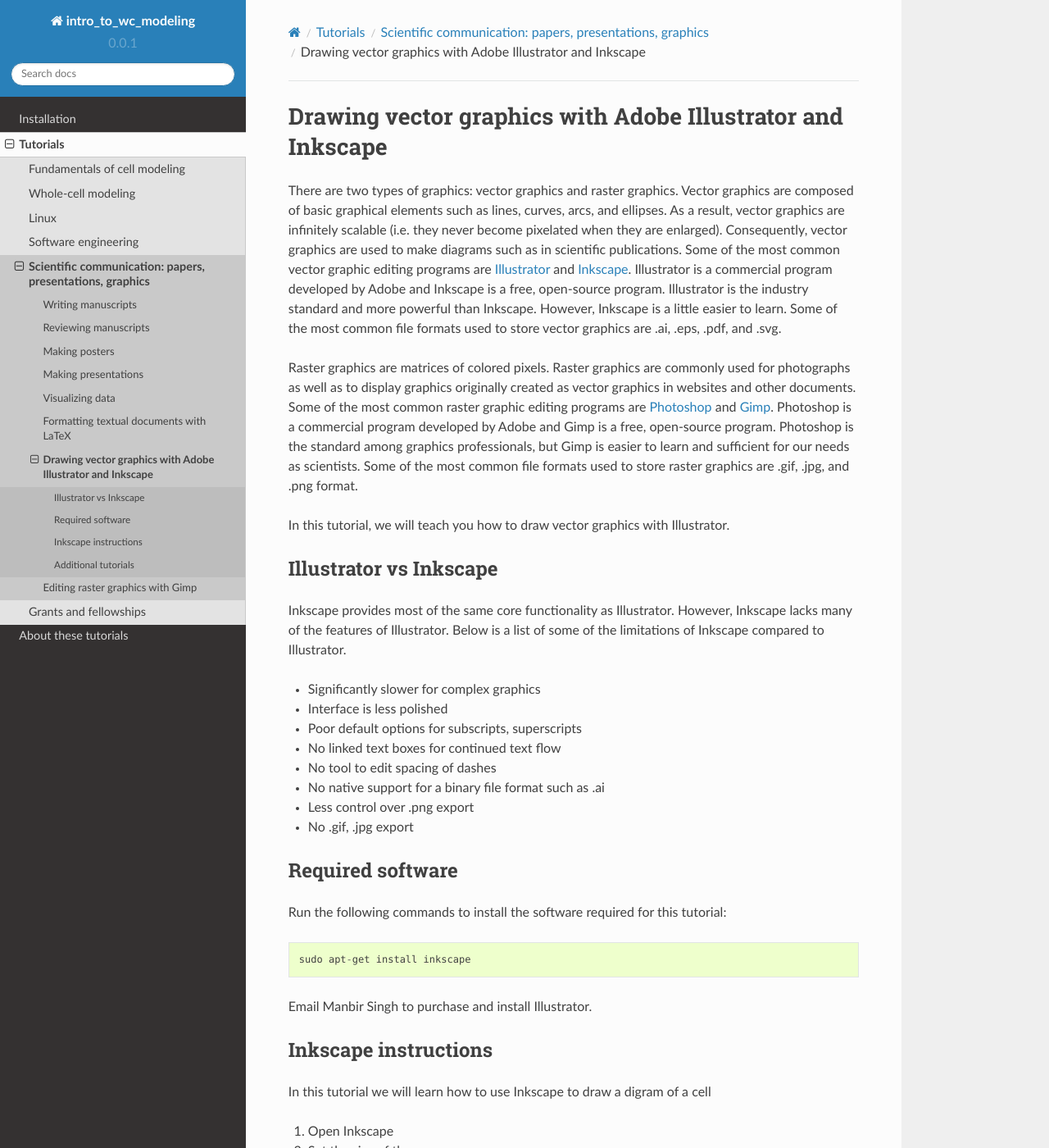
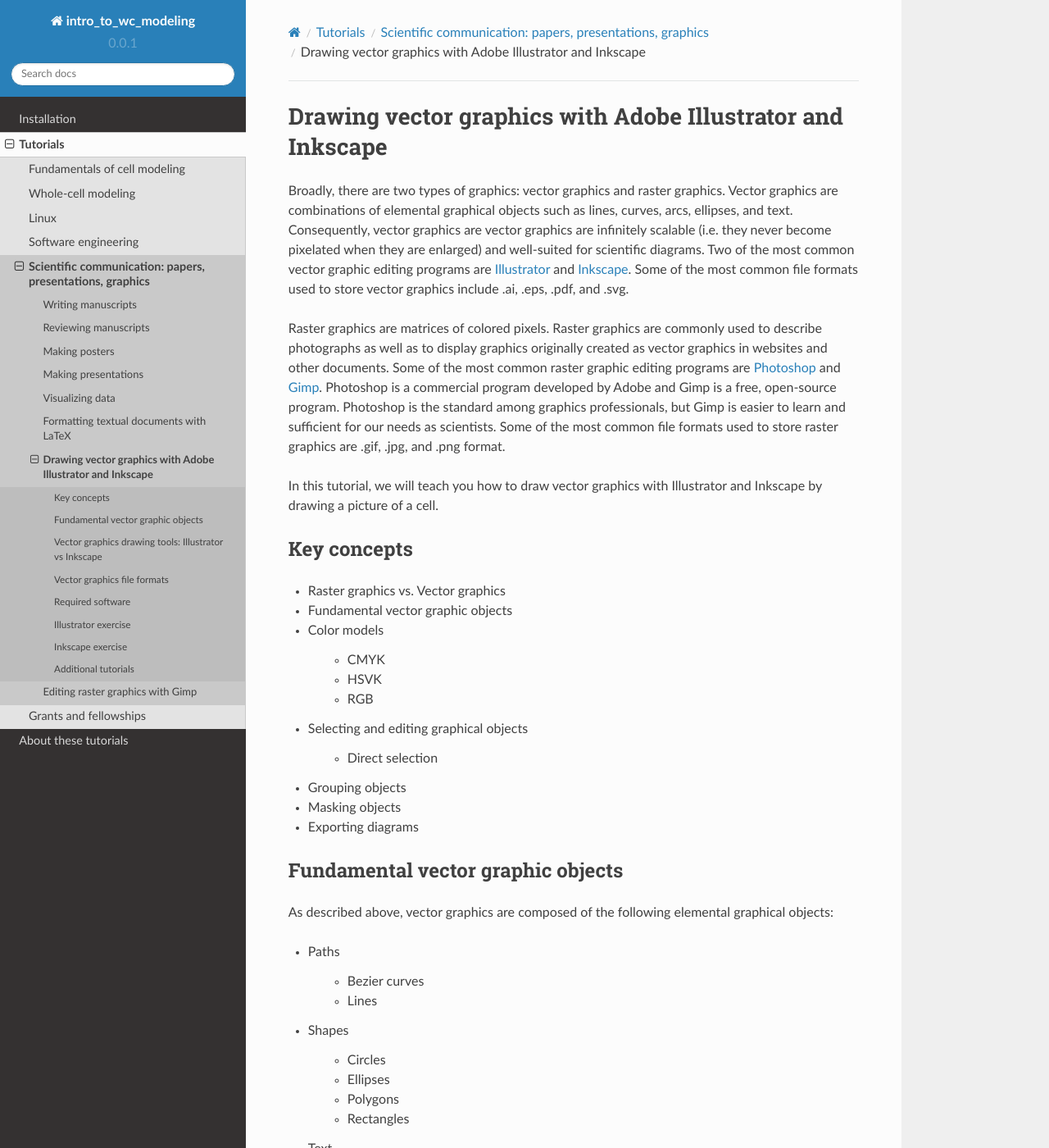
Before and after one commit to KarrLab/intro_to_wc_modeling, a Sphinx documentation site: the page built from docs/tutorials/scientific_communication/vector_graphics.rst, in a window 1280 px wide and 1400 px high. Shown: the whole window at 82% size. Built offline with Sphinx 7.4.7 and the Read the Docs theme 2.0.0, drawn with Linux system fonts in a browser that asks for light colours; pages that are not in the unit, such as notebooks, are missing from menus; some of the changed text lies outside the part shown.

Commit message:
Update vector_graphics.rst

```diff
--- a/docs/tutorials/scientific_communication/vector_graphics.rst
+++ b/docs/tutorials/scientific_communication/vector_graphics.rst
@@ -2,16 +2,62 @@
 
 Drawing vector graphics with Adobe Illustrator and Inkscape
 ===========================================================
-There are two types of graphics: vector graphics and raster graphics. Vector graphics are composed of basic graphical elements such as lines, curves, arcs, and ellipses. As a result, vector graphics are infinitely scalable (i.e. they never become pixelated when they are enlarged). Consequently, vector graphics are used to make diagrams such as in scientific publications. Some of the most common vector graphic editing programs are `Illustrator <https://www.adobe.com/products/illustrator.html>`_ and `Inkscape <https://inkscape.org>`_. Illustrator is a commercial program developed by Adobe and Inkscape is a free, open-source program. Illustrator is the industry standard and more powerful than Inkscape. However, Inkscape is a little easier to learn. Some of the most common file formats used to store vector graphics are .ai, .eps, .pdf, and .svg.
+Broadly, there are two types of graphics: vector graphics and raster graphics. Vector graphics are combinations of elemental graphical objects such as lines, curves, arcs, ellipses, and text. Consequently, vector graphics are vector graphics are infinitely scalable (i.e. they never become pixelated when they are enlarged) and well-suited for scientific diagrams. Two of the most common vector graphic editing programs are `Illustrator <https://www.adobe.com/products/illustrator.html>`_ and `Inkscape <https://inkscape.org>`_. Some of the most common file formats used to store vector graphics include .ai, .eps, .pdf, and .svg.
 
-Raster graphics are matrices of colored pixels. Raster graphics are commonly used for photographs as well as to display graphics originally created as vector graphics in websites and other documents. Some of the most common raster graphic editing programs are `Photoshop <https://www.adobe.com/products/photoshop.html>`_ and `Gimp <https://www.gimp.org/>`_. Photoshop is a commercial program developed by Adobe and Gimp is a free, open-source program. Photoshop is the standard among graphics professionals, but Gimp is easier to learn and sufficient for our needs as scientists. Some of the most common file formats used to store raster graphics are .gif, .jpg, and .png format.
+Raster graphics are matrices of colored pixels. Raster graphics are commonly used to describe photographs as well as to display graphics originally created as vector graphics in websites and other documents. Some of the most common raster graphic editing programs are `Photoshop <https://www.adobe.com/products/photoshop.html>`_ and `Gimp <https://www.gimp.org/>`_. Photoshop is a commercial program developed by Adobe and Gimp is a free, open-source program. Photoshop is the standard among graphics professionals, but Gimp is easier to learn and sufficient for our needs as scientists. Some of the most common file formats used to store raster graphics are .gif, .jpg, and .png format.
 
-In this tutorial, we will teach you how to draw vector graphics with Illustrator.
+In this tutorial, we will teach you how to draw vector graphics with Illustrator and Inkscape by drawing a picture of a cell.
+
+Key concepts
+------------
+
+* Raster graphics vs. Vector graphics
+* Fundamental vector graphic objects
+* Color models
+
+    * CMYK
+    * HSVK
+    * RGB
+
+* Selecting and editing graphical objects
+
+    * Direct selection
+
+* Grouping objects
+* Masking objects
+* Exporting diagrams
 
 
-Illustrator vs Inkscape
------------------------
-Inkscape provides most of the same core functionality as Illustrator. However, Inkscape lacks many of the features of Illustrator. Below is a list of some of the limitations of Inkscape compared to Illustrator.
+Fundamental vector graphic objects
+----------------------------------
+As described above, vector graphics are composed of the following elemental graphical objects:
+
+* Paths
+
+    * Bezier curves
+    * Lines
+
+* Shapes
+
+    * Circles
+    * Ellipses
+    * Polygons
+    * Rectangles
+
+* Text
+* Fills and strokes
+
+    * Solid
+    * Gradient
+
+* Groups
+* Masks
+
+Vector graphics drawing tools: Illustrator vs Inkscape
+------------------------------------------------------
+Illustrator and Inkscape are two of the most popular vector graphics editing programs. Illustrator is a commercial program developed by Adobe and Inkscape is a free, open-source program. Illustrator is the industry standard and is more powerful than Inkscape.
+
+Illustrator and Inkscape share many of the same core functionality. However, Inkscape lacks many of the more advanced features of Illustrator. In addition, Illustrator is substantially faster than Inkscape, especially for large graphics. This is critical for editing complex plots generated by graphing utilities such as matplotlib. Furthermore, there are substantially more tutorials and examples for Illustrator than for Inkscape. However, some people find Inkscape easier to learn. Below is a list of some of the limitations of Inkscape compared to Illustrator.
 
 * Significantly slower for complex graphics
 * Interface is less polished
@@ -23,18 +69,56 @@
 * No .gif, .jpg export
 
 
+Vector graphics file formats
+----------------------------
+Some of the most common file formats used to represent vector graphics include AI, EPS, PDF, and SVG. AI is a proprietary and efficient binary format that is used by Illustrator. SVG (Scalable Vector Graphics) is an XML-based open standard for describing vector graphics and the native format for Inkscape. Because SVG is an XML format, SVG is easy to generate programmatically. However, because SVG is an XML format, SVG is also inefficient and poorly suited to large graphics such as complex plots created by matplotlib. EPS and PDF are binary vectors graphics formats that are supported by both Illustrator and Inkscape. Consequently, these formats should be used to provide graphics to journals.
+
+
 Required software
 -----------------
-Run the following commands to install the software required for this tutorial::
+This tutorial requires Illustrator and Inkscape.
+
+On Ubuntu, you can use this command to install Inkscape::
 
     sudo apt-get install inkscape
 
-Email Manbir Singh to purchase and install Illustrator.
 
+Illustrator exercise
+--------------------
+In this exercise we will learn how to use Illustrate by drawing a digram of a cell
 
-Inkscape instructions
+#. Open Illustrator
+#. Set the canvas units size
+#. Use the ellipsis tool to draw a cell
+#. Set the stroke and fill color
+#. Add a drop shadow
+#. Add a straight line into the cell
+#. Add an arrow head to the line
+#. Turn the line into a curve
+#. Copy the line to create a line out of the cell
+#. Add a textual label on top of the cell
+#. Create a mask to highlight the area that you want to highlight
+
+    #. Draw a rectangle over the area you want to highlight
+    #. Select the rectangle and all of the graphical element below it
+    #. Create the mask
+
+#. Save the diagram in AI format
+#. Save the diagram to PDF format to use in manuscripts
+#. Export the diagram to PNG format to use in PowerPoint and websites
+
+Screen capture
+^^^^^^^^^^^^^^
+.. raw:: html
+
+    <object data="../../../_static/tutorials/scientific_communication/vector_graphics/screen_capture.swf" width="697" height="403" >
+    </object>
+
+`Open the screen capture in a separate page <../../../_static/tutorials/scientific_communication/vector_graphics/index.html>`_
+
+Inkscape exercise
 ---------------------
-In this tutorial we will learn how to use Inkscape to draw a digram of a cell
+In this exercise we will learn how to use Inkscape by drawing a digram of a cell
 
 #. Open Inkscape
 #. Set the size of the canvas
```
